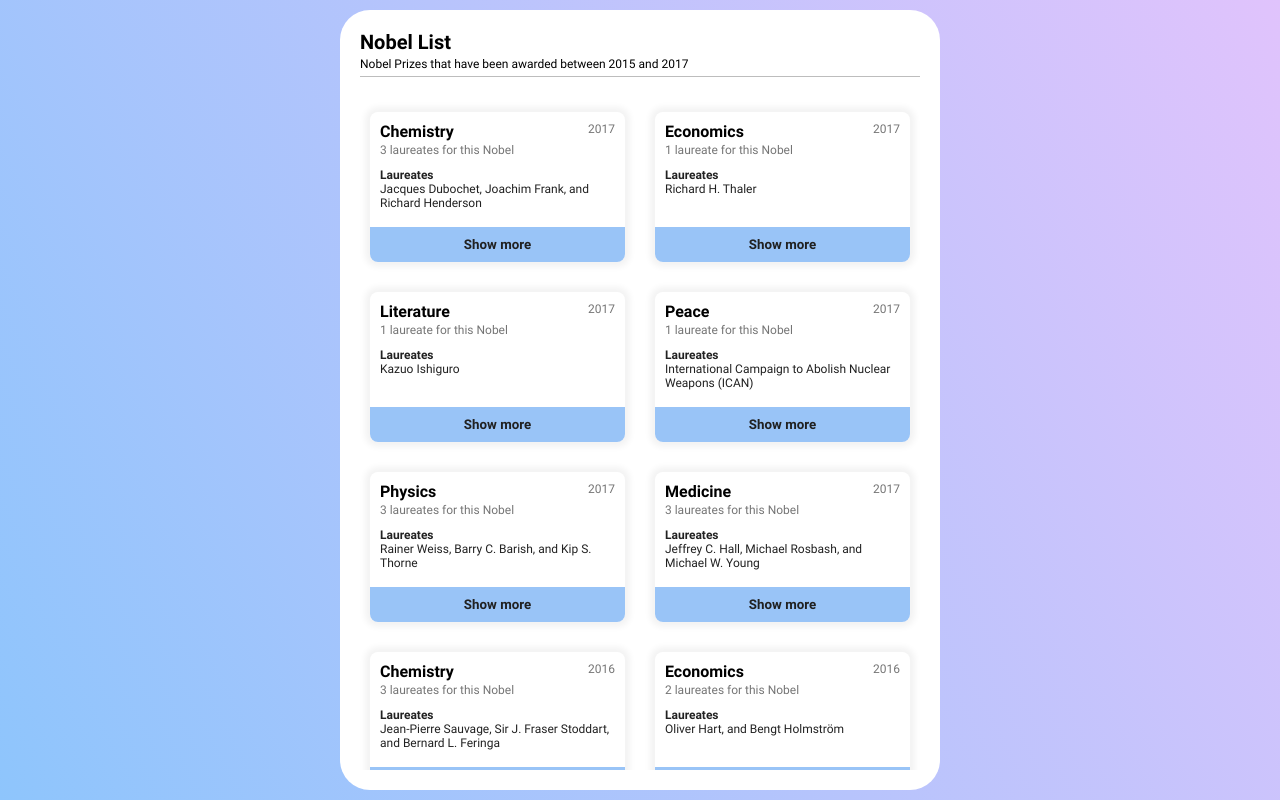
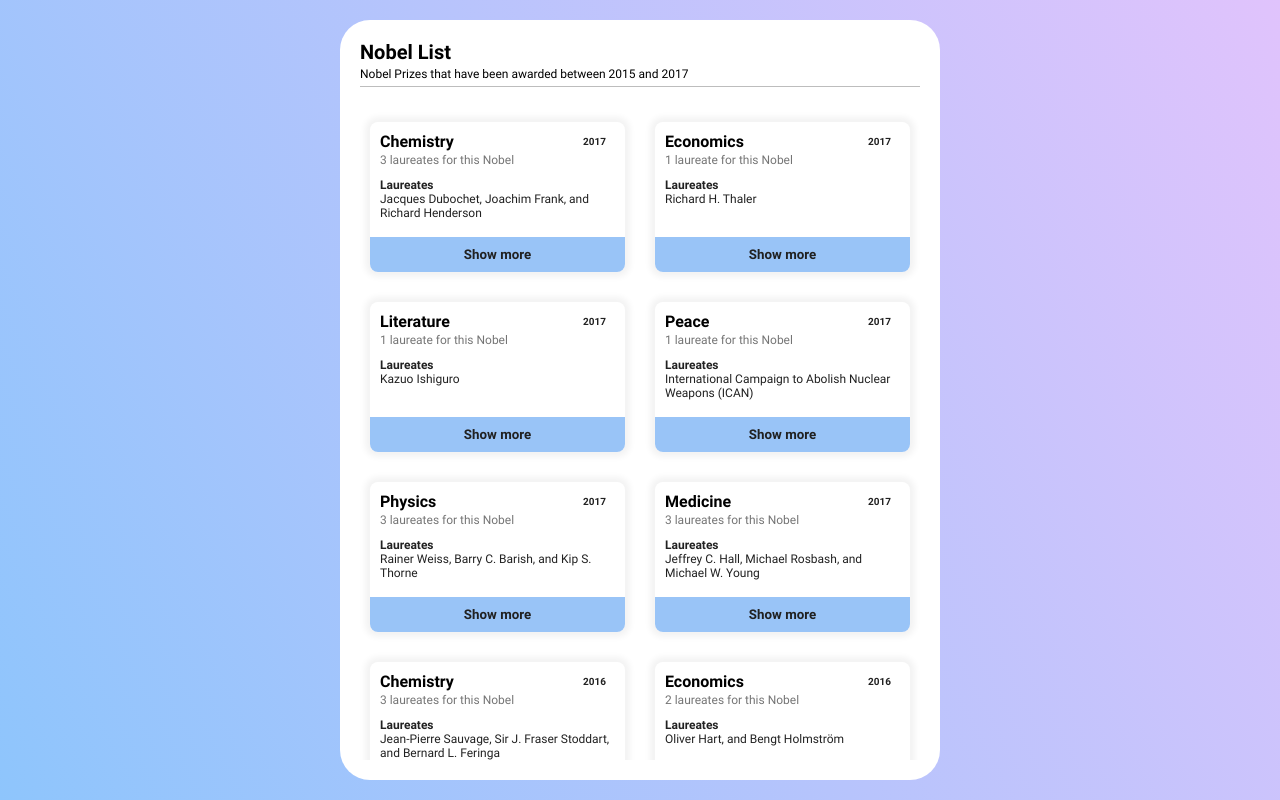
Before and after one commit to brianr482/nobel-prizes-list, a React (Create React App) app: page / in a window 1280 px wide. Built offline with nearby package versions, Linux system fonts and the light colour scheme.

Commit message:
feat: Implement Chip sharable component

```diff
--- /dev/null
+++ b/src/components/Chip/Chip.jsx
@@ -0,0 +1,13 @@
+import PropTypes from 'prop-types';
+import React from 'react';
+import { Container } from './Chip.styles';
+
+export function Chip({ children }) {
+  return <Container>{children}</Container>;
+}
+
+Chip.propTypes = {
+  children: PropTypes.node.isRequired,
+};
+
+export default Chip;
--- /dev/null
+++ b/src/components/Chip/Chip.styles.jsx
@@ -0,0 +1,13 @@
+import styled from '@emotion/styled';
+import { COLORS } from 'styles/utils/constants';
+
+export const Container = styled.div`
+  padding: 0.3rem 0.9rem;
+  background-color: ${COLORS.accentColor};
+  color: ${COLORS.primaryTextColor};
+  font-weight: bold;
+  border-radius: 0.7rem;
+  display: flex;
+  justify-content: center;
+  align-items: center;
+`;
--- /dev/null
+++ b/src/components/Chip/index.js
@@ -0,0 +1,2 @@
+import Chip from './Chip';
+export default Chip;
--- a/src/components/Modal/Modal.styles.jsx
+++ b/src/components/Modal/Modal.styles.jsx
@@ -12,7 +12,7 @@ export const Overlay = styled.div`
   align-items: center;
   background-color: rgba(0, 0, 0, 0.5);
   z-index: 2;
-  padding: 2rem;
+  padding: 1.5rem;
 `;
 
 export const Container = styled.div`
--- a/src/layouts/MainContainer/MainContainer.styles.jsx
+++ b/src/layouts/MainContainer/MainContainer.styles.jsx
@@ -1,7 +1,7 @@
 import styled from '@emotion/styled';
 
 export const Container = styled.div`
-  padding: 1rem;
+  padding: 2rem;
   display: flex;
   justify-content: center;
   align-items: flex-start;
--- a/src/pages/Home/NobelPrizesList/NobelPrizeItem/NobelPrizeItem.jsx
+++ b/src/pages/Home/NobelPrizesList/NobelPrizeItem/NobelPrizeItem.jsx
@@ -4,13 +4,13 @@ import {
   Container,
   Header,
   Category,
-  Year,
   ShowMoreButton,
   Description,
   LaureatesNumber,
   LaureatesLabel,
   LaureatesNames,
 } from './NobelPrizeItem.styles';
+import Chip from 'components/Chip';
 import { getLaureatesNumber, getLaureatesNames } from 'utils';
 
 function NobelPrizeItem({ item, onItemClick }) {
@@ -18,7 +18,7 @@ function NobelPrizeItem({ item, onItemClick }) {
     <Container onClick={() => onItemClick(item)}>
       <Header>
         <Category>{item.category}</Category>
-        <Year>{item.year}</Year>
+        <Chip>{item.year}</Chip>
       </Header>
       <Description>
         <LaureatesNumber>
--- a/src/pages/Home/NobelPrizesList/NobelPrizeItem/NobelPrizeItem.styles.jsx
+++ b/src/pages/Home/NobelPrizesList/NobelPrizeItem/NobelPrizeItem.styles.jsx
@@ -24,12 +24,6 @@ export const Category = styled.h1`
   margin: 0;
   font-size: ${FONT_SIZES.lg};
   text-transform: capitalize;
-`;
-
-export const Year = styled.span`
-  margin: 0;
-  font-size: ${FONT_SIZES.md};
-  color: ${COLORS.secondaryTextColor};
 `;
 
 export const Description = styled.div`
```
